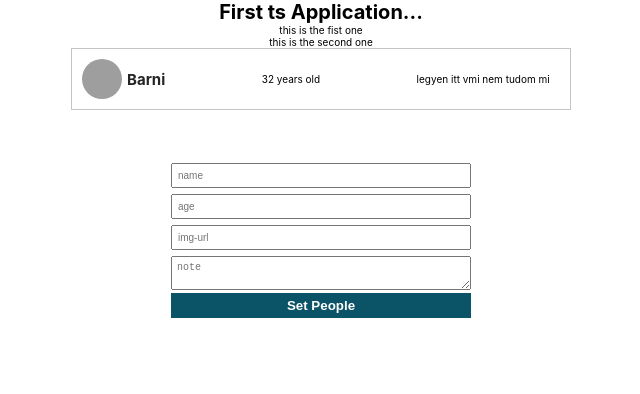
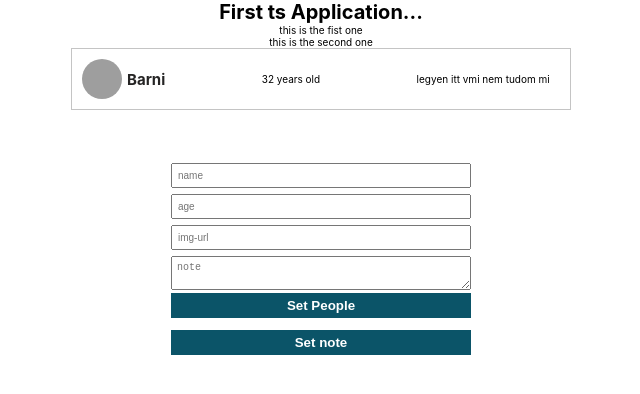
Before and after one commit to Barna-Molnar/first-ts-app, a React (Create React App) app: page / in a window 1280 px wide. Shown: the top 394 px of the page, without its empty margins (319-959 px from the left). Built offline with nearby package versions, Linux system fonts and the light colour scheme; grey boxes are pictures that could not be loaded.

Commit message:
handleClickNote

```diff
--- a/src/App.tsx
+++ b/src/App.tsx
@@ -1,4 +1,4 @@
-import React, { createContext, ReactNode, useEffect, useState } from 'react';
+import React, { createContext, useState } from 'react';
 import './App.scss';
 import AddToList from './Components /AddToList';
 import Header from './Components /Header';
@@ -13,7 +13,7 @@ export interface Istate {
   }[];
 }
 
-const notes = {
+let notes = {
   firstNote: 'this is the fist one ',
   secondNote: 'this is the second one ',
 };
@@ -31,13 +31,20 @@ function App() {
       note: 'legyen itt vmi nem tudom mi ',
     },
   ]);
+  const [note, setNote] = useState<NoteState>(notes);
+  console.log(note, NoteContext);
 
   return (
-    <NoteContext.Provider value={notes}>
+    <NoteContext.Provider value={note}>
       <div className="App">
         <Header />
         <List people={people} />
-        <AddToList people={people} setPeople={setPeople} />
+        <AddToList
+          people={people}
+          setPeople={setPeople}
+          note={note}
+          setNote={setNote}
+        />
       </div>
     </NoteContext.Provider>
   );
--- a/src/Components /AddToList.tsx
+++ b/src/Components /AddToList.tsx
@@ -1,12 +1,14 @@
 import React, { useState } from 'react';
-import { Istate as Props } from '../App';
+import { Istate as Props, NoteState } from '../App';
 
 interface Iprops {
   people: Props['people'];
   setPeople: React.Dispatch<React.SetStateAction<Props['people']>>;
+  note: NoteState;
+  setNote: React.Dispatch<React.SetStateAction<NoteState>>;
 }
 
-const AddToList: React.FC<Iprops> = ({ people, setPeople }) => {
+const AddToList: React.FC<Iprops> = ({ people, setPeople, note, setNote }) => {
   const [input, setInput] = useState({
     name: '',
     age: '',
@@ -22,6 +24,16 @@ const AddToList: React.FC<Iprops> = ({ people, setPeople }) => {
       [e.target.name]: e.target.value,
     });
   };
+  const handleClickNote = (
+    e: React.MouseEvent<HTMLButtonElement, MouseEvent>
+  ): void => {
+    console.log('faszom');
+    setNote({
+      ...note,
+      secondNote: input.note,
+    });
+  };
+
   const handleClick = (
     e: React.MouseEvent<HTMLButtonElement, MouseEvent>
   ): void => {
@@ -80,6 +92,10 @@ const AddToList: React.FC<Iprops> = ({ people, setPeople }) => {
       <button className="AddToList-btn" onClick={handleClick}>
         Set People
       </button>
+      <br></br>
+      <button className="AddToList-btn" onClick={handleClickNote}>
+        Set note
+      </button>
     </div>
   );
 };
--- a/src/Components /Header.tsx
+++ b/src/Components /Header.tsx
@@ -3,6 +3,7 @@ import { NoteContext, NoteState } from '../App';
 
 const Header: React.FC = () => {
   const note = useContext<NoteState>(NoteContext);
+
   return (
     <div>
       <h1>First ts Application...</h1>
--- a/src/Components /List.tsx
+++ b/src/Components /List.tsx
@@ -4,9 +4,9 @@ import { Istate as Iprops } from '../App';
 const List: React.FC<Iprops> = ({ people }) => {
   ////
   const renderList = (): JSX.Element[] => {
-    return people.map((person) => {
+    return people.map((person, idx) => {
       return (
-        <li className="List">
+        <li className="List" key={idx}>
           <div className="List-header">
             <img src={person.url} alt="" className="List-img" />
             <h2>{person.name}</h2>
```
